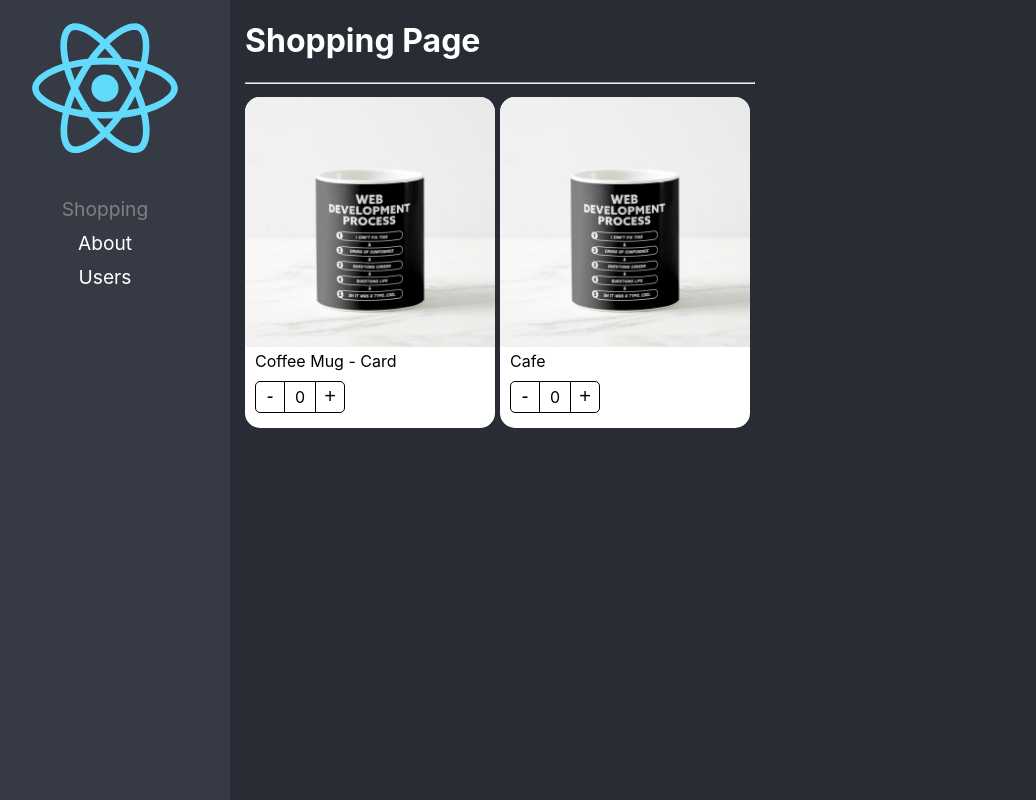
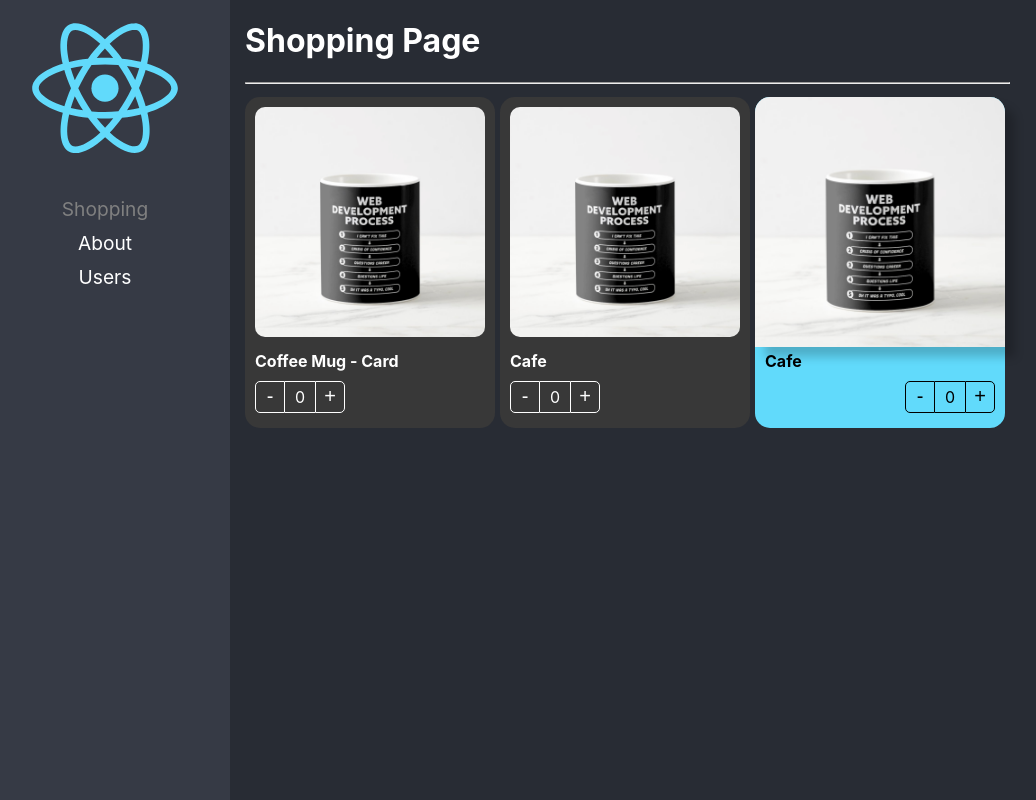
Before and after one commit to ghernagon/react-adv, a React (Create React App) app: page / in a window 1280 px wide. Shown: the whole page, without its empty margins (20-1056 px from the left). Built offline with nearby package versions, Linux system fonts and the light colour scheme.

Commit message:
component extensible styles pattern

```diff
--- a/src/02-component-patterns/components/ProductButtons.tsx
+++ b/src/02-component-patterns/components/ProductButtons.tsx
@@ -1,15 +1,26 @@
 import { useContext } from "react";
-import { ProductContext } from './ProductCard';
+import { ProductContext } from "./ProductCard";
 
-import styles from '../styles/styles.module.css';
+import styles from "../styles/styles.module.css";
 
-export const ProductButtons = () => {
-    const { counter, increaseBy } = useContext(ProductContext);
-    return (
-        <div className={styles.buttonsContainer}>
-            <button className={styles.buttonMinus} onClick={() => increaseBy(-1)}> - </button>
-            <div className={styles.countLabel}>{counter}</div>
-            <button className={styles.buttonAdd} onClick={() => increaseBy(1)}> + </button>
-        </div>
-    );
+export interface Props {
+  className?: string;
+  style?: React.CSSProperties;
 }
+
+export const ProductButtons = ({ className, style }: Props) => {
+  const { counter, increaseBy } = useContext(ProductContext);
+  return (
+    <div className={`${styles.buttonsContainer} ${className}`} style={style}>
+      <button className={styles.buttonMinus} onClick={() => increaseBy(-1)}>
+        {" "}
+        -{" "}
+      </button>
+      <div className={styles.countLabel}>{counter}</div>
+      <button className={styles.buttonAdd} onClick={() => increaseBy(1)}>
+        {" "}
+        +{" "}
+      </button>
+    </div>
+  );
+};
--- a/src/02-component-patterns/components/ProductCard.tsx
+++ b/src/02-component-patterns/components/ProductCard.tsx
@@ -1,19 +1,28 @@
-import { createContext } from 'react';
-import { useProduct } from '../hooks/useProduct';
-import { ProductCardProps, ProductContextProps } from '../interfaces/products.interfaces';
-import styles from '../styles/styles.module.css';
-
+import { createContext, ReactElement } from "react";
+import { useProduct } from "../hooks/useProduct";
+import {
+  Product,
+  ProductContextProps,
+} from "../interfaces/products.interfaces";
+import styles from "../styles/styles.module.css";
 
 export const ProductContext = createContext({} as ProductContextProps);
 const { Provider } = ProductContext;
 
-export const ProductCard = ({ children, product }: ProductCardProps) => {
-    const { counter, increaseBy } = useProduct();
-    return (
-        <Provider value={{ counter, increaseBy, product }}>
-            <div className={styles.productCard}>
-                { children }
-            </div>
-        </Provider>
-    )
+export interface Props {
+  product: Product;
+  children?: ReactElement | ReactElement[];
+  className?: string;
+  style?: React.CSSProperties;
 }
+
+export const ProductCard = ({ children, product, className, style }: Props) => {
+  const { counter, increaseBy } = useProduct();
+  return (
+    <Provider value={{ counter, increaseBy, product }}>
+      <div className={`${styles.productCard} ${className}`} style={style}>
+        {children}
+      </div>
+    </Provider>
+  );
+};
--- a/src/02-component-patterns/components/ProductImage.tsx
+++ b/src/02-component-patterns/components/ProductImage.tsx
@@ -1,10 +1,16 @@
 import { useContext } from "react";
-import { ProductContext } from './ProductCard';
+import { ProductContext } from "./ProductCard";
 
-import styles from '../styles/styles.module.css';
-import noImage from '../assets/no-image.jpg';
+import styles from "../styles/styles.module.css";
+import noImage from "../assets/no-image.jpg";
 
-export const ProductImage = ({ img = '' }) => {
+export interface Props {
+  img?: string;
+  className?: string;
+  style?: React.CSSProperties;
+}
+
+export const ProductImage = ({ img, className, style }: Props) => {
   const { product } = useContext(ProductContext);
   let imgToShow: string;
 
@@ -17,6 +23,11 @@
   }
 
   return (
-        <img className={styles.productImg} src={imgToShow} alt="Product" />
-    )
-}
+    <img
+      className={`${styles.productImg} ${className}`}
+      style={style}
+      src={imgToShow}
+      alt="Product"
+    />
+  );
+};
--- a/src/02-component-patterns/components/ProductTitle.tsx
+++ b/src/02-component-patterns/components/ProductTitle.tsx
@@ -1,14 +1,20 @@
-import { useContext } from 'react';
-import { ProductContext } from './ProductCard';
+import { useContext } from "react";
+import { ProductContext } from "./ProductCard";
 
-import styles from '../styles/styles.module.css';
+import styles from "../styles/styles.module.css";
 
-export const ProductTitle = ({ title }: { title?: string }) => {
-    const { product } = useContext(ProductContext);
+export interface Props {
+  title?: string;
+  className?: string;
+  style?: React.CSSProperties;
+}
 
-    return (
-        <span className={styles.productDescription}>
-            {title ? title : product.title}
-        </span>
-    )
-}
+export const ProductTitle = ({ title, className, style }: Props) => {
+  const { product } = useContext(ProductContext);
+
+  return (
+    <span className={`${styles.productDescription} ${className}`} style={style}>
+      {title ? title : product.title}
+    </span>
+  );
+};
--- a/src/02-component-patterns/pages/ShoppingPage.tsx
+++ b/src/02-component-patterns/pages/ShoppingPage.tsx
@@ -1,39 +1,56 @@
-import { ProductCard, ProductImage, ProductTitle, ProductButtons } from "../components"
-
+import {
+  ProductCard,
+  ProductImage,
+  ProductTitle,
+  ProductButtons,
+} from "../components";
+import "../styles/custon-styles.css";
 
 const product = {
-  id: '1',
-  title: 'Coffee Mug - Card',
-  img: './coffee-mug.png'
-}
+  id: "1",
+  title: "Coffee Mug - Card",
+  img: "./coffee-mug.png",
+};
 
 export const ShoppingPage = () => {
   return (
     <div>
       <h1>Shopping Page</h1>
       <hr />
-      <div style={{
-        display: 'flex',
-        flexDirection: 'row',
-        flexWrap: 'wrap'
-      }}>
-
+      <div
+        style={{
+          display: "flex",
+          flexDirection: "row",
+          flexWrap: "wrap",
+        }}
+      >
         {/* Compound Component Pattern */}
         {/* Permite crear componentes hijos y establecer relacion directa entre ellos */}
         {/* Las propiedades internas son heredadas desde el padre y se pueden sobreescribir en cada componente */}
 
-        <ProductCard product={product} >
-          <ProductCard.Image />
-          <ProductCard.Title />
-          <ProductCard.Buttons />
+        {/* Extensible Styles Pattern */}
+        {/* Permite usar className y Styles solo o en conjunto */}
+
+        <ProductCard product={product} className="bg-dark text-white">
+          <ProductCard.Image className="custom-image" />
+          <ProductCard.Title className="bold-text" />
+          <ProductCard.Buttons className="custom-buttons" />
         </ProductCard>
 
-        <ProductCard product={product} >
-          <ProductImage />
-          <ProductTitle title={'Cafe'} />
-          <ProductButtons />
+        <ProductCard product={product} className="bg-dark text-white">
+          <ProductImage className="custom-image" />
+          <ProductTitle title={"Cafe"} className="bold-text" />
+          <ProductButtons className="custom-buttons" />
+        </ProductCard>
+
+        <ProductCard product={product} style={{ background: "#61DAFB" }}>
+          <ProductImage
+            style={{ boxShadow: "10px 10px 10px rgba(0,0,0,0.2)" }}
+          />
+          <ProductTitle title={"Cafe"} style={{ fontWeight: "bold" }} />
+          <ProductButtons style={{ display: "flex", justifyContent: "end" }} />
         </ProductCard>
       </div>
     </div>
-  )
-}
+  );
+};
--- /dev/null
+++ b/src/02-component-patterns/styles/custon-styles.css
@@ -0,0 +1,22 @@
+.bg-dark {
+    background-color: rgb(56, 56, 56);
+}
+
+.text-white {
+    color: white;
+}
+
+.bold-text {
+    font-weight: bold;
+}
+
+.custom-image {
+    padding: 10px;
+    border-radius: 20px;
+    width: calc(100% - 20px);
+}
+
+.custom-buttons button, .custom-buttons div {
+    color: white;
+    border-color: white;
+}
```
Also changed, not shown: src/02-component-patterns/interfaces/products.interfaces.ts (+9 -11 lines). Lines whose indentation alone changed are shown as unchanged.
